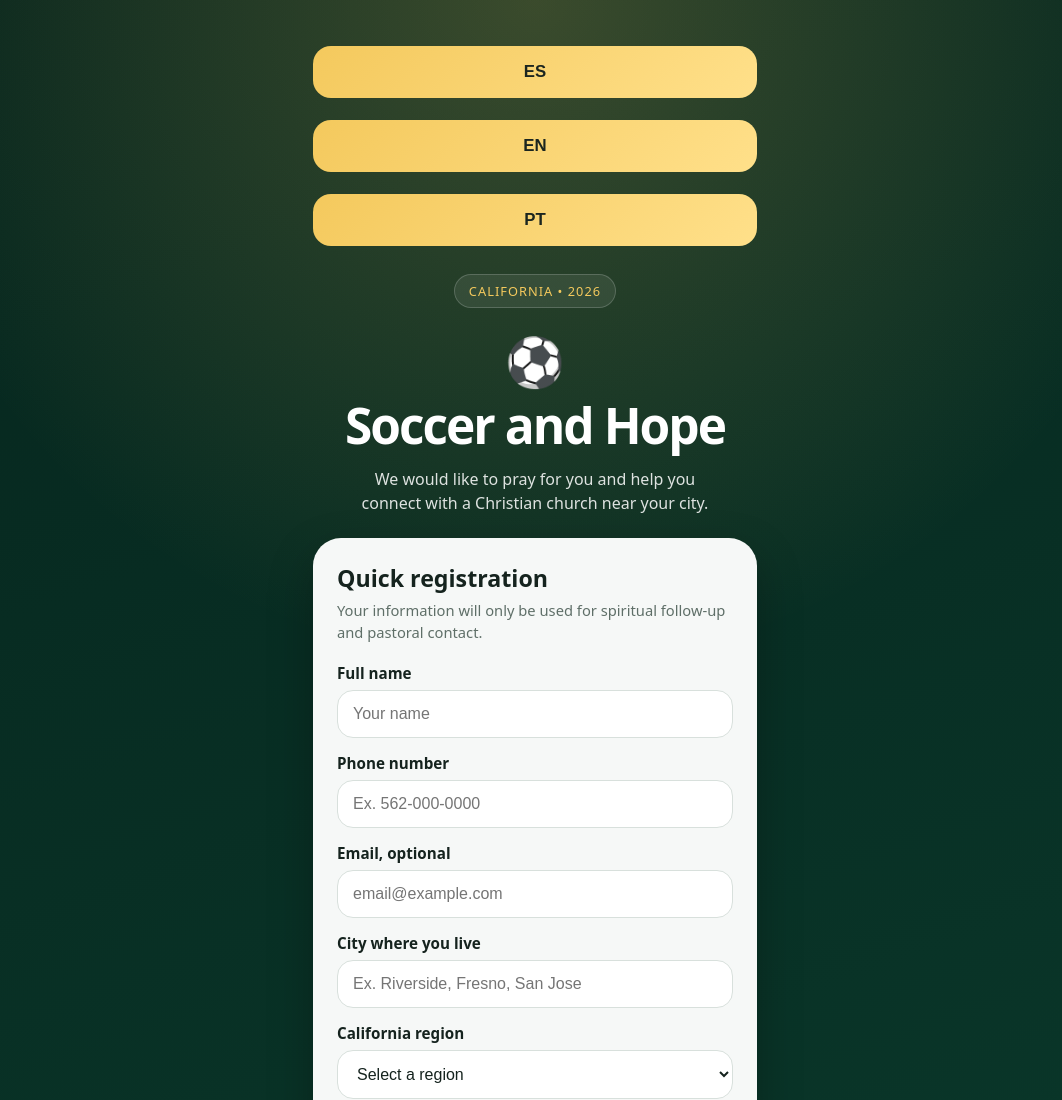
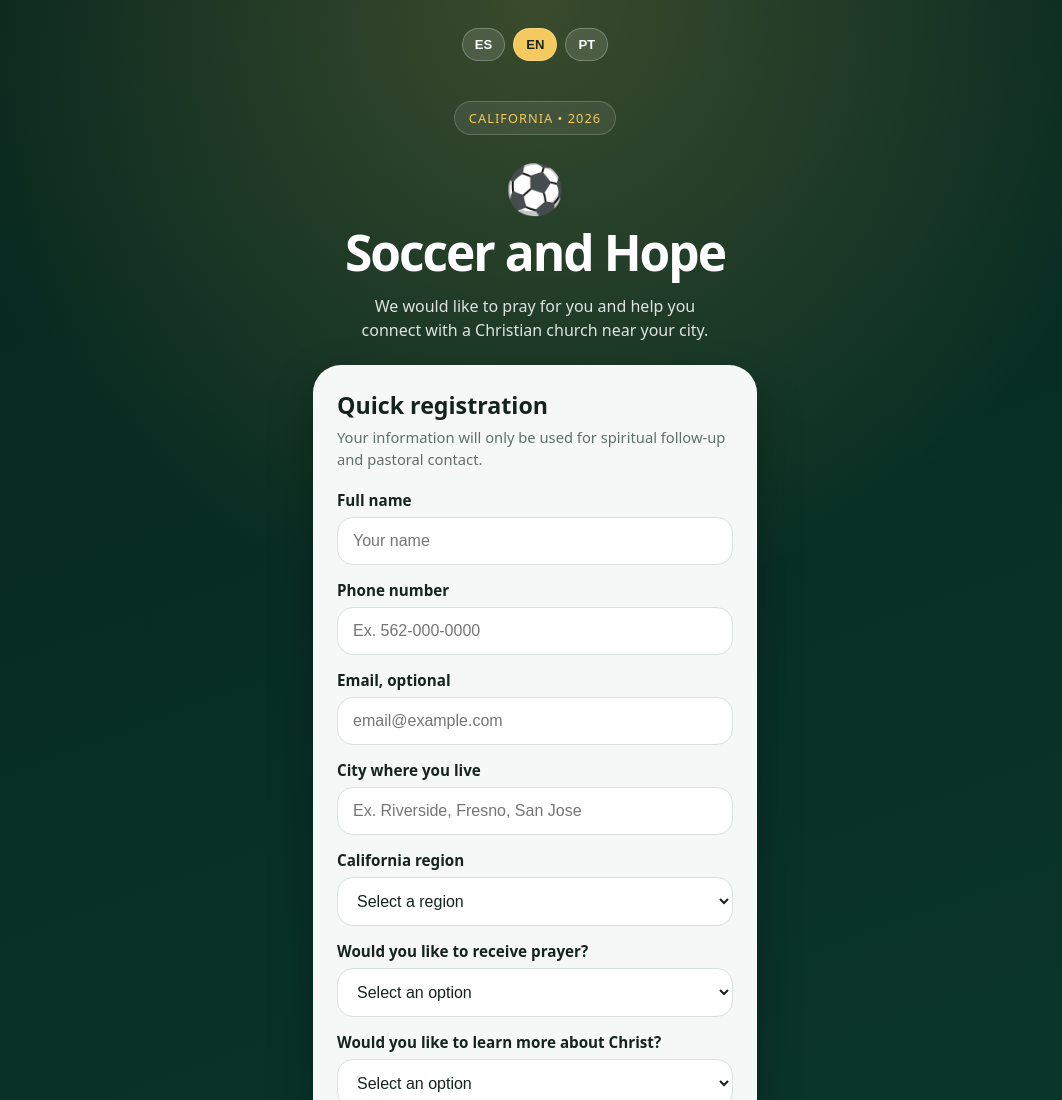
Before and after one commit to RENEIV/futbol-esperanza-2026, a plain HTML site: page index.html in a window 1280 px wide. Shown: the top 1100 px of the page, without its empty margins (105-1167 px from the left). Drawn offline with Linux system fonts and the light colour scheme.

Commit message:
Add styles for language switcher and buttons

```diff
--- a/styles.css
+++ b/styles.css
@@ -179,3 +179,27 @@ footer {
   text-decoration: none;
   font-weight: 800;
 }
+.language-switcher {
+  display: flex;
+  justify-content: center;
+  gap: 8px;
+  margin: 4px 0 12px;
+}
+
+.language-btn {
+  width: auto;
+  margin: 0;
+  padding: 8px 12px;
+  border-radius: 999px;
+  border: 1px solid rgba(255, 255, 255, 0.25);
+  background: rgba(255, 255, 255, 0.12);
+  color: #ffffff;
+  font-size: 0.82rem;
+  font-weight: 800;
+  cursor: pointer;
+}
+
+.language-btn.active {
+  background: #f4c95d;
+  color: #1b251f;
+}
```
